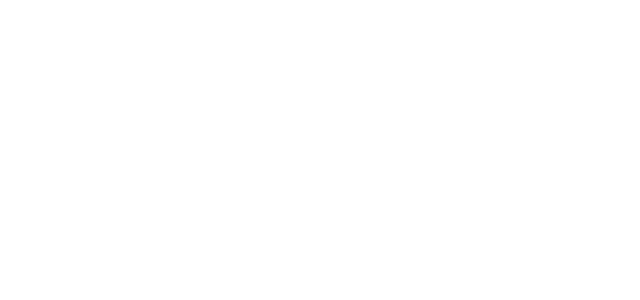
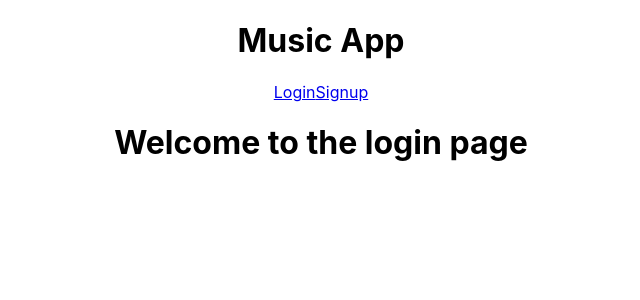
Before and after one commit to Keian-A/music-app-front, a React (Create React App) app: page /login in a window 1280 px wide. Shown: the top 300 px of the page, without its empty margins (319-959 px from the left). Built offline with nearby package versions, Linux system fonts and the light colour scheme; the HTML template or start-up script is replaced by a standard one.

Commit message:
proof of life

```diff
--- a/src/component/Header/Header.jsx
+++ b/src/component/Header/Header.jsx
@@ -1,7 +1,11 @@
 function Header() {
     return (
         <div id="header">
-
+            <h1>Music App</h1>
+            <div>
+                <a href="/login">Login</a>
+                <a href="/signup">Signup</a>
+            </div>
         </div>
     );
 }
--- a/src/component/Login/Login.jsx
+++ b/src/component/Login/Login.jsx
@@ -1,7 +1,7 @@
 function Login() {
     return (
         <div id="login">
-
+            <h1>Welcome to the login page</h1>
         </div>
     );
 }
--- a/src/component/Signup/Signup.jsx
+++ b/src/component/Signup/Signup.jsx
@@ -1,7 +1,7 @@
 function Signup() {
     return (
         <div id="signup">
-
+            <h1>Welcome to the signup page</h1>
         </div>
     );
 }
```
